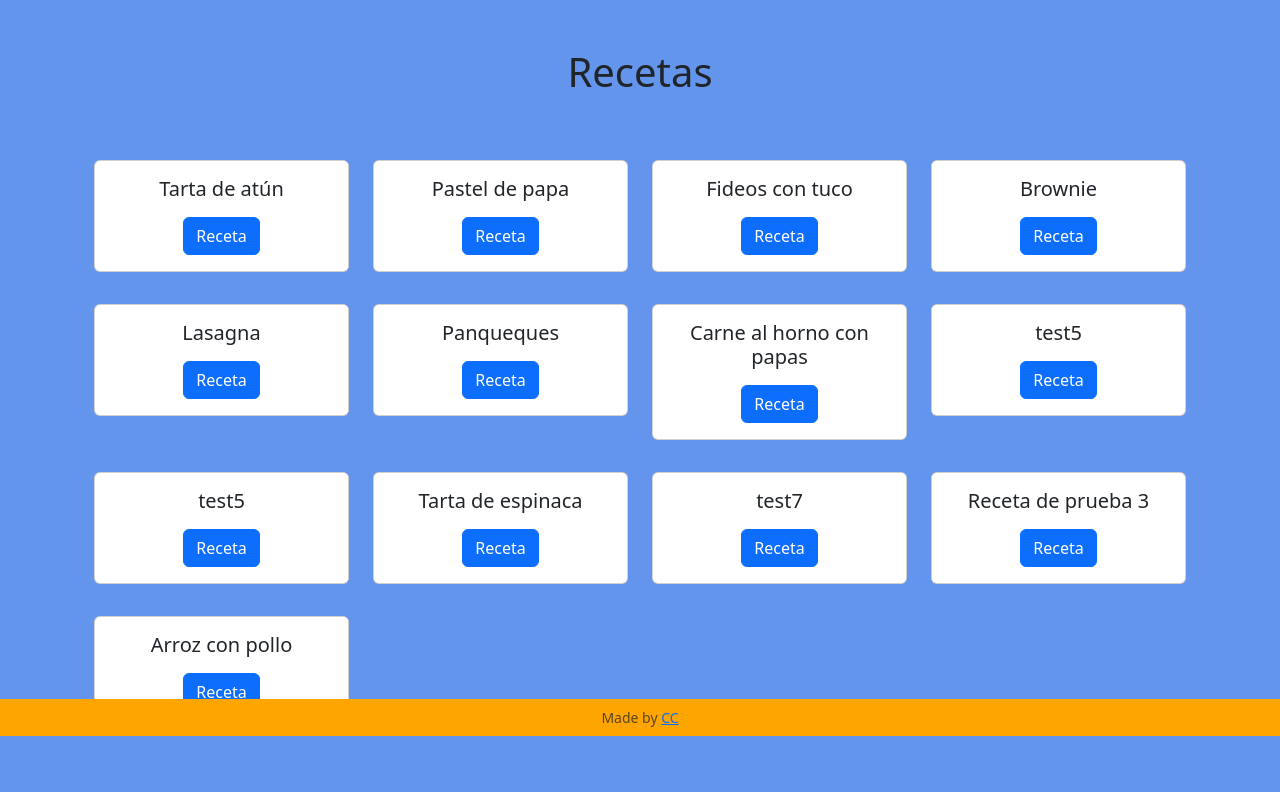
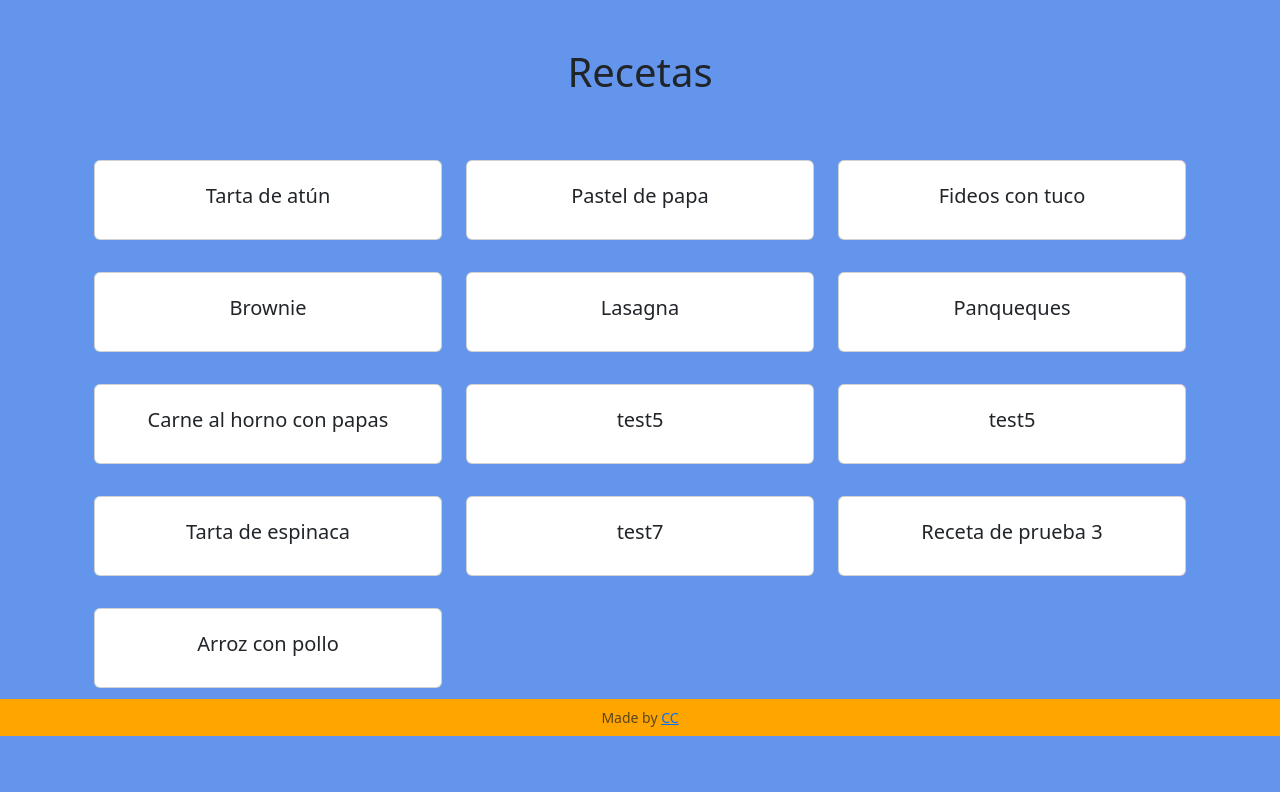
Before and after one commit to CarolinaCampi/meal_planner, a Flask app: page / in a window 1280 px wide. Shown: the part 64-856 px from the top of the page. After the commit the page ends 800 px from the top, so only its background shows below. Run offline with Flask 3, Linux system fonts and the light colour scheme; data comes from the database, SQL or seed files in the repository.

Commit message:
Update index.html to remove Receta button

```diff
--- a/templates/index.html
+++ b/templates/index.html
@@ -6,18 +6,18 @@
 
 {% block main %}
 
-    <h1 class="mb-5 text-center">Recetas</h1>
+
 
     <section class="container-fluid text-center">
+        <h1 class="mb-5">Recetas</h1>
         <div class="row">
             {% for row in rows %}
-                <div class="col-md-3 my-3">
+                <div class="col-md-4 col-sm-6 my-3 align-self-center">
                     <div class="card">
                         <div class="card-body">
-                            <h5 class="card-title mb-3">{{ row["name"] }}</h5>
                             <form action="/" method="post">
                                 <input name="id" type="hidden" value="{{ row['id'] }}">
-                                <button type="submit" class="btn btn-primary stretched-link">Receta</button>
+                                <button type="submit" class="btn stretched-link"><h5 class="card-title">{{ row["name"] }}</h5></button>
                             </form>
                         </div>
                     </div>
```
